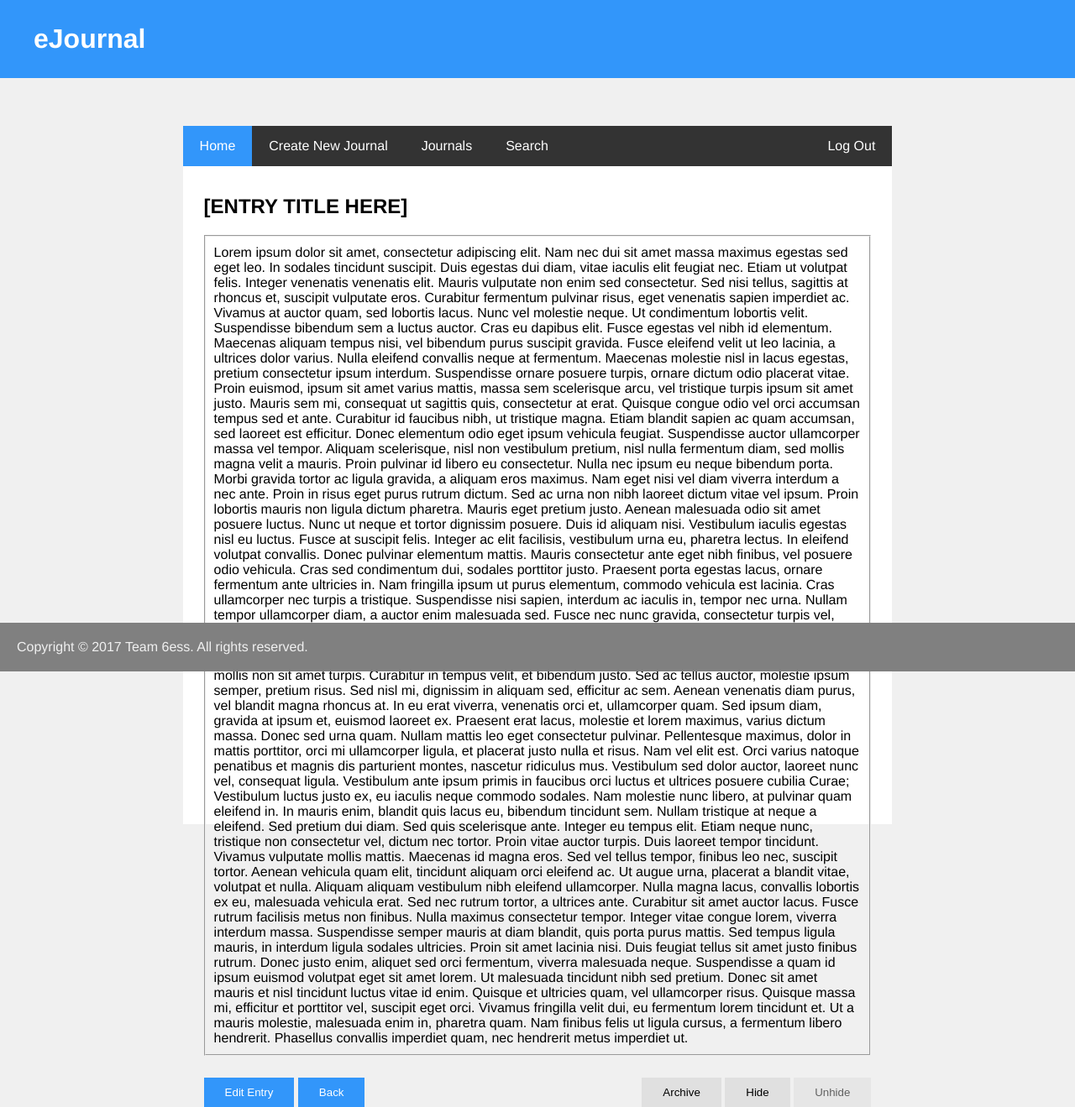
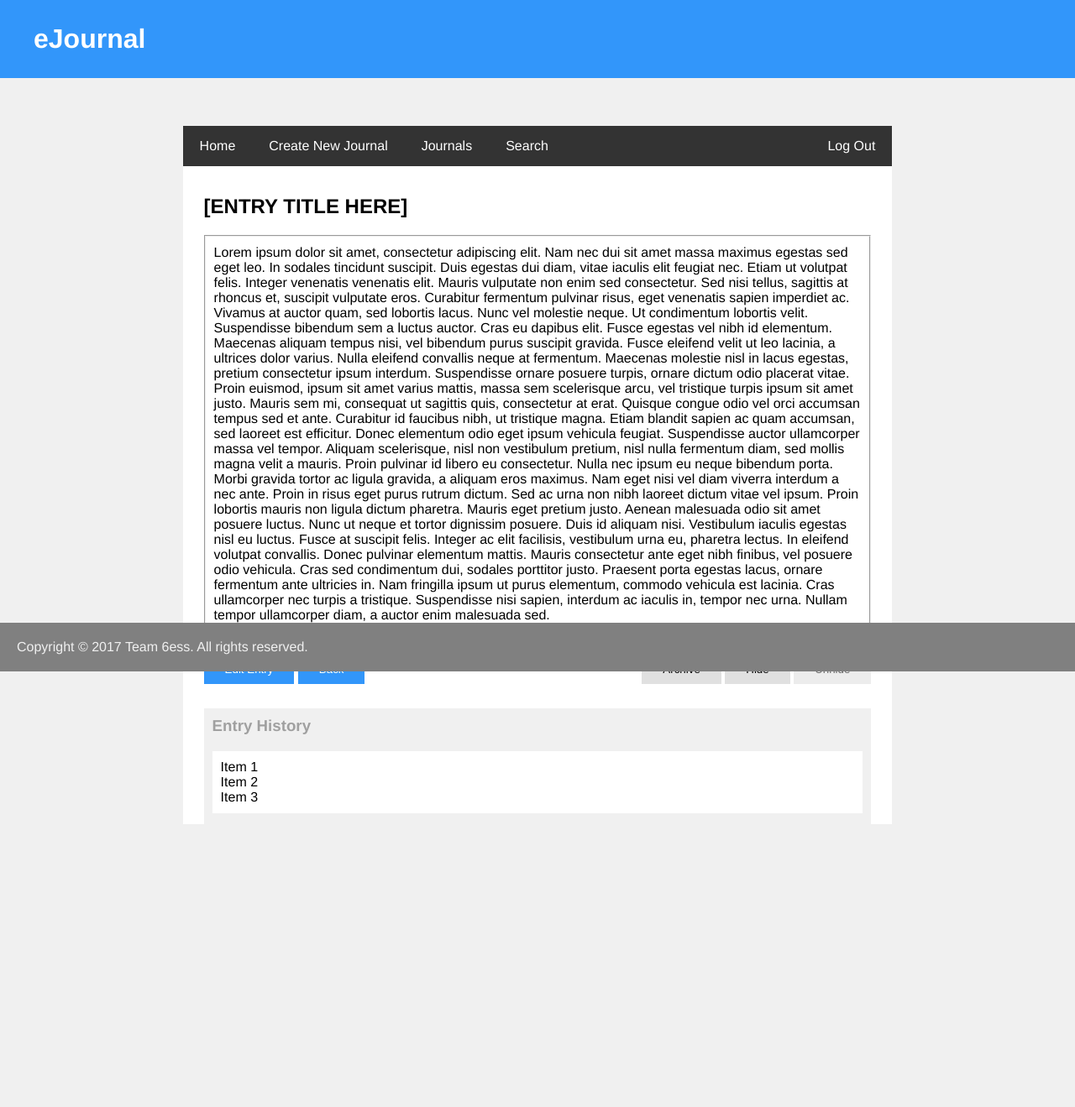
Before and after one commit to ggeroulas/sdp_frontend, a PHP site: page /entryview.html in a window 1280 px wide. Shown: the whole page at 84% size. After the commit the page ends 982 px from the top, so only its background shows below. Run offline with PHP 8.4, Linux system fonts and the light colour scheme.

Commit message:
Heaps of Important Stuff
Made heaps of changes to improve the look and fix problems I discovered

```diff
--- a/editentry.html
+++ b/editentry.html
@@ -13,7 +13,7 @@
 				<div class="main_box">
                     <div class="nav">
                         <ul>
-                            <li><a class="active">Home</a></li>
+                            <li><a href="login-land.html">Home</a></li>
                             <li><a onclick="newJournal()" href="">Create New Journal</a></li>
                             <li class="dropdown">
 								<a href="javascript:void(0)" class="dropbtn">Journals</a>
@@ -23,7 +23,7 @@
 								  <a>Journal #3</a>
 								</div>
 							</li>
-                            <li><a>Search</a></li>
+                            <li><a href="search.html">Search</a></li>
                             <li style="float:right"><a>Log Out</a></li>
                         </ul>
                     </div>
@@ -39,7 +39,7 @@
 								</div>
 						</div>
 
-						<div class="createOptions">
+						<div class="changeOptions">
 							<button onclick="saveEntry()">Save Version</button>
 							<button>Cancel</button>
 						</div>
--- a/entrylist.html
+++ b/entrylist.html
@@ -13,7 +13,7 @@
 				<div class="main_box">
                     <div class="nav">
                         <ul>
-                            <li><a class="active">Home</a></li>
+                            <li><ahref="login-land.html">Home</a></li>
                             <li><a onclick="newJournal()" href="">Create New Journal</a></li>
                             <li class="dropdown">
 								<a href="javascript:void(0)" class="dropbtn">Journals</a>
@@ -23,7 +23,7 @@
 								  <a>Journal #3</a>
 								</div>
 							</li>
-                            <li><a>Search</a></li>
+                            <li><a href="search.html">Search</a></li>
                             <li style="float:right"><a>Log Out</a></li>
                         </ul>
                     </div>
--- a/entryview.html
+++ b/entryview.html
@@ -13,7 +13,7 @@
 				<div class="main_box">
                     <div class="nav">
                         <ul>
-                            <li><a class="active">Home</a></li>
+                            <li><a href="login-land.html">Home</a></li>
                             <li><a onclick="newJournal()" href="">Create New Journal</a></li>
                             <li class="dropdown">
 								<a href="javascript:void(0)" class="dropbtn">Journals</a>
@@ -23,7 +23,7 @@
 								  <a>Journal #3</a>
 								</div>
 							</li>
-                            <li><a>Search</a></li>
+                            <li><a href="search.html">Search</a></li>
                             <li style="float:right"><a>Log Out</a></li>
                         </ul>
                     </div>
@@ -31,26 +31,16 @@
 					<div class="journal_container">
 						<div class="journalView">
 							<h2 class="entryTitle">[ENTRY TITLE HERE]</h2>
-							<p>
+							<p class="entry">
 								Lorem ipsum dolor sit amet, consectetur adipiscing elit. Nam nec dui sit amet massa maximus egestas sed eget leo. In sodales tincidunt suscipit. Duis egestas dui diam, vitae iaculis elit feugiat nec. Etiam ut volutpat felis. Integer venenatis venenatis elit. Mauris vulputate non enim sed consectetur. Sed nisi tellus, sagittis at rhoncus et, suscipit vulputate eros. Curabitur fermentum pulvinar risus, eget venenatis sapien imperdiet ac. Vivamus at auctor quam, sed lobortis lacus. Nunc vel molestie neque. Ut condimentum lobortis velit. Suspendisse bibendum sem a luctus auctor.
 
-Cras eu dapibus elit. Fusce egestas vel nibh id elementum. Maecenas aliquam tempus nisi, vel bibendum purus suscipit gravida. Fusce eleifend velit ut leo lacinia, a ultrices dolor varius. Nulla eleifend convallis neque at fermentum. Maecenas molestie nisl in lacus egestas, pretium consectetur ipsum interdum. Suspendisse ornare posuere turpis, ornare dictum odio placerat vitae.
+								Cras eu dapibus elit. Fusce egestas vel nibh id elementum. Maecenas aliquam tempus nisi, vel bibendum purus suscipit gravida. Fusce eleifend velit ut leo lacinia, a ultrices dolor varius. Nulla eleifend convallis neque at fermentum. Maecenas molestie nisl in lacus egestas, pretium consectetur ipsum interdum. Suspendisse ornare posuere turpis, ornare dictum odio placerat vitae.
 
-Proin euismod, ipsum sit amet varius mattis, massa sem scelerisque arcu, vel tristique turpis ipsum sit amet justo. Mauris sem mi, consequat ut sagittis quis, consectetur at erat. Quisque congue odio vel orci accumsan tempus sed et ante. Curabitur id faucibus nibh, ut tristique magna. Etiam blandit sapien ac quam accumsan, sed laoreet est efficitur. Donec elementum odio eget ipsum vehicula feugiat. Suspendisse auctor ullamcorper massa vel tempor. Aliquam scelerisque, nisl non vestibulum pretium, nisl nulla fermentum diam, sed mollis magna velit a mauris. Proin pulvinar id libero eu consectetur. Nulla nec ipsum eu neque bibendum porta. Morbi gravida tortor ac ligula gravida, a aliquam eros maximus.
+								Proin euismod, ipsum sit amet varius mattis, massa sem scelerisque arcu, vel tristique turpis ipsum sit amet justo. Mauris sem mi, consequat ut sagittis quis, consectetur at erat. Quisque congue odio vel orci accumsan tempus sed et ante. Curabitur id faucibus nibh, ut tristique magna. Etiam blandit sapien ac quam accumsan, sed laoreet est efficitur. Donec elementum odio eget ipsum vehicula feugiat. Suspendisse auctor ullamcorper massa vel tempor. Aliquam scelerisque, nisl non vestibulum pretium, nisl nulla fermentum diam, sed mollis magna velit a mauris. Proin pulvinar id libero eu consectetur. Nulla nec ipsum eu neque bibendum porta. Morbi gravida tortor ac ligula gravida, a aliquam eros maximus.
 
-Nam eget nisi vel diam viverra interdum a nec ante. Proin in risus eget purus rutrum dictum. Sed ac urna non nibh laoreet dictum vitae vel ipsum. Proin lobortis mauris non ligula dictum pharetra. Mauris eget pretium justo. Aenean malesuada odio sit amet posuere luctus. Nunc ut neque et tortor dignissim posuere. Duis id aliquam nisi. Vestibulum iaculis egestas nisl eu luctus. Fusce at suscipit felis.
+								Nam eget nisi vel diam viverra interdum a nec ante. Proin in risus eget purus rutrum dictum. Sed ac urna non nibh laoreet dictum vitae vel ipsum. Proin lobortis mauris non ligula dictum pharetra. Mauris eget pretium justo. Aenean malesuada odio sit amet posuere luctus. Nunc ut neque et tortor dignissim posuere. Duis id aliquam nisi. Vestibulum iaculis egestas nisl eu luctus. Fusce at suscipit felis.
 
-Integer ac elit facilisis, vestibulum urna eu, pharetra lectus. In eleifend volutpat convallis. Donec pulvinar elementum mattis. Mauris consectetur ante eget nibh finibus, vel posuere odio vehicula. Cras sed condimentum dui, sodales porttitor justo. Praesent porta egestas lacus, ornare fermentum ante ultricies in. Nam fringilla ipsum ut purus elementum, commodo vehicula est lacinia. Cras ullamcorper nec turpis a tristique. Suspendisse nisi sapien, interdum ac iaculis in, tempor nec urna. Nullam tempor ullamcorper diam, a auctor enim malesuada sed.
-
-Fusce nec nunc gravida, consectetur turpis vel, ultricies urna. Nulla eget velit quis ligula sollicitudin lobortis. Suspendisse potenti. Curabitur in dui erat. Donec ac mollis sem. In hac habitasse platea dictumst. Maecenas auctor vestibulum lectus. Suspendisse ac consequat leo. Pellentesque malesuada elementum scelerisque. Curabitur vitae elit nec felis malesuada mollis non sit amet turpis. Curabitur in tempus velit, et bibendum justo. Sed ac tellus auctor, molestie ipsum semper, pretium risus. Sed nisl mi, dignissim in aliquam sed, efficitur ac sem. Aenean venenatis diam purus, vel blandit magna rhoncus at. In eu erat viverra, venenatis orci et, ullamcorper quam.
-
-Sed ipsum diam, gravida at ipsum et, euismod laoreet ex. Praesent erat lacus, molestie et lorem maximus, varius dictum massa. Donec sed urna quam. Nullam mattis leo eget consectetur pulvinar. Pellentesque maximus, dolor in mattis porttitor, orci mi ullamcorper ligula, et placerat justo nulla et risus. Nam vel elit est. Orci varius natoque penatibus et magnis dis parturient montes, nascetur ridiculus mus. Vestibulum sed dolor auctor, laoreet nunc vel, consequat ligula. Vestibulum ante ipsum primis in faucibus orci luctus et ultrices posuere cubilia Curae; Vestibulum luctus justo ex, eu iaculis neque commodo sodales. Nam molestie nunc libero, at pulvinar quam eleifend in. In mauris enim, blandit quis lacus eu, bibendum tincidunt sem. Nullam tristique at neque a eleifend. Sed pretium dui diam. Sed quis scelerisque ante. Integer eu tempus elit.
-
-Etiam neque nunc, tristique non consectetur vel, dictum nec tortor. Proin vitae auctor turpis. Duis laoreet tempor tincidunt. Vivamus vulputate mollis mattis. Maecenas id magna eros. Sed vel tellus tempor, finibus leo nec, suscipit tortor. Aenean vehicula quam elit, tincidunt aliquam orci eleifend ac.
-
-Ut augue urna, placerat a blandit vitae, volutpat et nulla. Aliquam aliquam vestibulum nibh eleifend ullamcorper. Nulla magna lacus, convallis lobortis ex eu, malesuada vehicula erat. Sed nec rutrum tortor, a ultrices ante. Curabitur sit amet auctor lacus. Fusce rutrum facilisis metus non finibus. Nulla maximus consectetur tempor. Integer vitae congue lorem, viverra interdum massa. Suspendisse semper mauris at diam blandit, quis porta purus mattis. Sed tempus ligula mauris, in interdum ligula sodales ultricies. Proin sit amet lacinia nisi. Duis feugiat tellus sit amet justo finibus rutrum. Donec justo enim, aliquet sed orci fermentum, viverra malesuada neque.
-
-Suspendisse a quam id ipsum euismod volutpat eget sit amet lorem. Ut malesuada tincidunt nibh sed pretium. Donec sit amet mauris et nisl tincidunt luctus vitae id enim. Quisque et ultricies quam, vel ullamcorper risus. Quisque massa mi, efficitur et porttitor vel, suscipit eget orci. Vivamus fringilla velit dui, eu fermentum lorem tincidunt et. Ut a mauris molestie, malesuada enim in, pharetra quam. Nam finibus felis ut ligula cursus, a fermentum libero hendrerit. Phasellus convallis imperdiet quam, nec hendrerit metus imperdiet ut.
+								Integer ac elit facilisis, vestibulum urna eu, pharetra lectus. In eleifend volutpat convallis. Donec pulvinar elementum mattis. Mauris consectetur ante eget nibh finibus, vel posuere odio vehicula. Cras sed condimentum dui, sodales porttitor justo. Praesent porta egestas lacus, ornare fermentum ante ultricies in. Nam fringilla ipsum ut purus elementum, commodo vehicula est lacinia. Cras ullamcorper nec turpis a tristique. Suspendisse nisi sapien, interdum ac iaculis in, tempor nec urna. Nullam tempor ullamcorper diam, a auctor enim malesuada sed.
 							</p>
 						</div>
 
@@ -62,6 +52,15 @@ Suspendisse a quam id ipsum euismod volutpat eget sit amet lorem. Ut malesuada t
 							<button>Archive</button>
 							<button>Hide</button>
 							<button class="disabledButton">Unhide</button>
+						</div>
+
+						<div class="historyViewer">
+							<h3>Entry History</h3>
+							<ul>
+								<li>Item 1</li>
+								<li>Item 2</li>
+								<li>Item 3</li>
+							</ul>
 						</div>
 					</div>
 				</div>
--- a/login-land.html
+++ b/login-land.html
@@ -23,7 +23,7 @@
 								  <a>Journal #3</a>
 								</div>
 							</li>
-                            <li><a>Search</a></li>
+                            <li><a href="search.html">Search</a></li>
                             <li style="float:right"><a>Log Out</a></li>
                         </ul>
                     </div>
--- a/newentry.html
+++ b/newentry.html
@@ -13,7 +13,7 @@
 				<div class="main_box">
                     <div class="nav">
                         <ul>
-                            <li><a class="active">Home</a></li>
+                            <li><a href="login-land.html">Home</a></li>
                             <li><a onclick="newJournal()" href="">Create New Journal</a></li>
                             <li class="dropdown">
 								<a href="javascript:void(0)" class="dropbtn">Journals</a>
@@ -23,7 +23,7 @@
 								  <a>Journal #3</a>
 								</div>
 							</li>
-                            <li><a>Search</a></li>
+                            <li><a href="search.html">Search</a></li>
                             <li style="float:right"><a>Log Out</a></li>
                         </ul>
                     </div>
--- a/search.html
+++ b/search.html
@@ -13,7 +13,7 @@
 				<div class="main_box">
                     <div class="nav">
                         <ul>
-                            <li><a class="active">Home</a></li>
+                            <li><a href="login-land.html">Home</a></li>
                             <li><a onclick="newJournal()" href="">Create New Journal</a></li>
                             <li class="dropdown">
 								<a href="javascript:void(0)" class="dropbtn">Journals</a>
@@ -23,7 +23,7 @@
 								  <a>Journal #3</a>
 								</div>
 							</li>
-                            <li><a>Search</a></li>
+                            <li><a class="active">Search</a></li>
                             <li style="float:right"><a>Log Out</a></li>
                         </ul>
                     </div>
--- a/style.css
+++ b/style.css
@@ -24,6 +24,8 @@ body {
 	vertical-align: middle;
 
 	background-color: #3296FA;
+
+	z-index: 1;
 }
 
 .header_title {
@@ -32,11 +34,16 @@ body {
 	color: #FFFFFF;
 }
 
+.content {
+	z-index: -1;
+}
+
 .welcome_box {
 	position: relative;
 	width: 900px;
 	height: 600px;
 	margin-top: 150px;
+	margin-bottom: 150px;
 	margin-left: auto;
 	margin-right: auto;
 
@@ -107,11 +114,14 @@ body {
 
 	background-color: #808080;
 	color: #F0F0F0;
+
+	z-index: 1;
 }
 
 .main_box {
 	position: relative;
 	top: 150px;
+	margin-bottom: 150px;
 	width: 66%;
 	height: 66%;
 	margin-left: auto;
@@ -138,7 +148,7 @@ body {
 	margin-right: 25px;
 }
 
-.journalView p {
+.entry {
 
 	padding: 10px;
 
@@ -182,10 +192,23 @@ body {
 
 .createOptions {
 	margin: 25px;
-	margin-top: 115px;
+	margin-top: 70px;
 }
 
 .createOptions button {
+	border: none;
+	padding: 10px 25px;
+
+	background-color: #3296FA;
+	color: #FFFFFF;
+}
+
+.changeOptions {
+	margin: 25px;
+	margin-top: 120px;
+}
+
+.changeOptions button {
 	border: none;
 	padding: 10px 25px;
 
@@ -277,11 +300,11 @@ body {
 
 }
 
-li a:hover, .dropdown:hover .dropbtn {
+.nav ul li a:hover, .dropdown:hover .dropbtn {
     background-color: #3296FA;
 }
 
-li.dropdown {
+.nav ul li.dropdown {
     display: inline-block;
 }
 
@@ -349,3 +372,28 @@ li.dropdown {
 	opacity: 0.6;
     cursor: not-allowed;
 }
+
+.historyViewer {
+	margin-top: 90px;
+	margin-left: 25px;
+	margin-right: 25px;
+
+	height: 150px;
+
+	background-color: #F0F0F0;
+}
+
+.historyViewer h3 {
+	padding: 10px;
+	padding-bottom: 0px;
+
+	color: #A0A0A0;
+}
+
+.historyViewer ul {
+	list-style-type: none;
+	margin: 10px;
+	padding: 10px;
+
+	background-color: white;
+}
```
